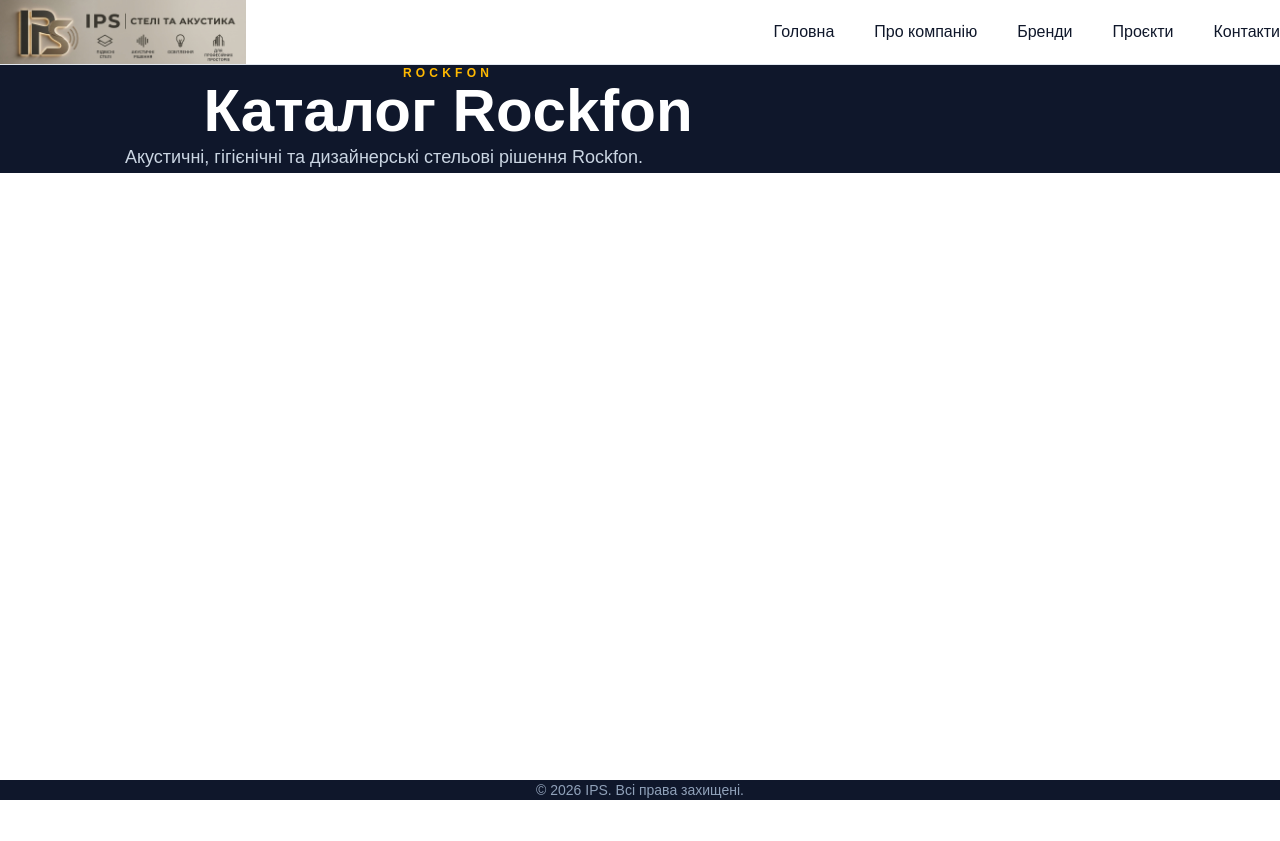
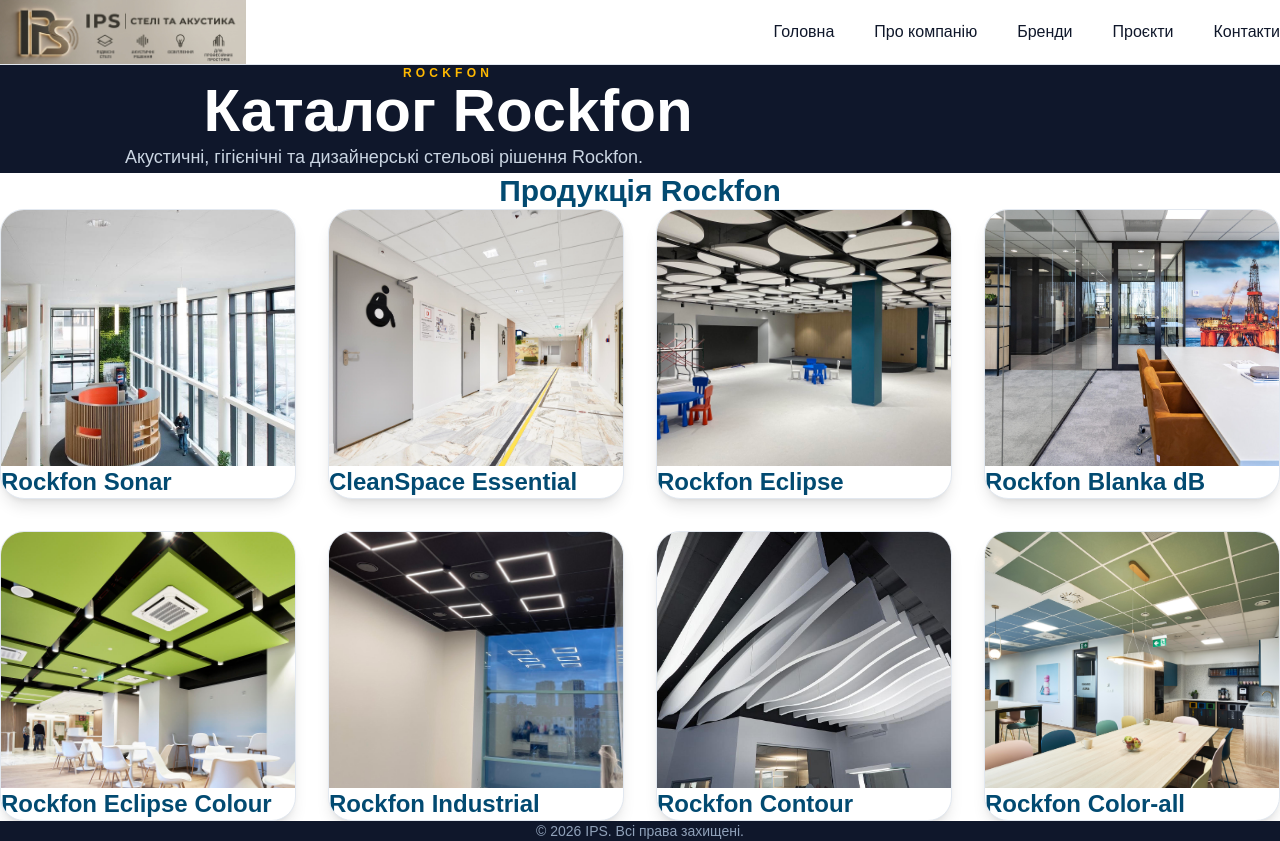
Before and after one commit to 4941598-design/ips-site, a Next.js app: page /brands/rockfon-products in a window 1280 px wide. Before the commit the page ends 800 px from the top, so only its background shows below. Built offline with nearby package versions, Linux system fonts and the light colour scheme.

Commit message:
Rockfon catalog and first product page

```diff
--- a/app/brands/rockfon-products/page.tsx
+++ b/app/brands/rockfon-products/page.tsx
@@ -1,3 +1,45 @@
+const products = [
+  {
+    name: "Rockfon Sonar",
+    image: "/images/products/rockfon/rockfon-sonar.jpg",
+    link: "/products/rockfon-sonar",
+  },
+  {
+    name: "CleanSpace Essential",
+    image: "/images/products/rockfon/cleanspace-essential.jpg",
+    link: "/products/cleanspace-essential",
+  },
+  {
+    name: "Rockfon Eclipse",
+    image: "/images/products/rockfon/rockfon-eclipse.jpg",
+    link: "/products/rockfon-eclipse",
+  },
+  {
+    name: "Rockfon Blanka dB",
+    image: "/images/products/rockfon/rockfon-blanka-db.jpg",
+    link: "/products/rockfon-blanka-db",
+  },
+  {
+    name: "Rockfon Eclipse Colour",
+    image: "/images/products/rockfon/rockfon-eclipse-colour.jpg",
+    link: "/products/rockfon-eclipse-colour",
+  },
+  {
+    name: "Rockfon Industrial",
+    image: "/images/products/rockfon/rockfon-industrial.jpg",
+    link: "/products/rockfon-industrial",
+  },
+  {
+    name: "Rockfon Contour",
+    image: "/images/products/rockfon/rockfon-contour.jpg",
+    link: "/products/rockfon-contour",
+  },
+  {
+    name: "Rockfon Color-all",
+    image: "/images/products/rockfon/rockfon-color-all.jpg",
+    link: "/products/rockfon-color-all",
+  },
+];
 export default function RockfonProductsPage() {
   return (
     <main className="bg-white">
@@ -16,6 +58,37 @@ export default function RockfonProductsPage() {
           </p>
         </div>
       </section>
+      <section className="py-20">
+  <div className="mx-auto max-w-7xl px-6">
+
+    <h2 className="mb-12 text-center text-3xl font-bold text-sky-900">
+      Продукція Rockfon
+    </h2>
+
+    <div className="grid gap-8 md:grid-cols-2 xl:grid-cols-4">
+  {products.map((product) => (
+    <a
+      key={product.name}
+      href={product.link}
+      className="group block overflow-hidden rounded-3xl border border-slate-200 bg-white shadow-lg transition-all duration-300 hover:-translate-y-2 hover:shadow-2xl"
+    >
+      <img
+        src={product.image}
+        alt={product.name}
+        className="h-64 w-full object-cover"
+      />
+
+      <div className="p-6">
+        <h3 className="text-2xl font-bold text-sky-900">
+          {product.name}
+        </h3>
+      </div>
+    </a>
+  ))}
+</div>
+
+  </div>
+</section>
     </main>
   );
 }
--- /dev/null
+++ b/app/products/rockfon-sonar/page.tsx
@@ -0,0 +1,21 @@
+export default function RockfonSonarPage() {
+  return (
+    <main className="bg-white">
+      <section className="bg-slate-900 py-24 text-white">
+        <div className="mx-auto max-w-5xl px-6 text-center">
+          <p className="text-sm font-semibold uppercase tracking-[0.35em] text-amber-400">
+            ROCKFON
+          </p>
+
+          <h1 className="mt-4 text-5xl font-bold">
+            Rockfon Sonar
+          </h1>
+
+          <p className="mx-auto mt-6 max-w-3xl text-lg leading-8 text-slate-300">
+            Акустична стельова система для офісів, освітніх та громадських просторів.
+          </p>
+        </div>
+      </section>
+    </main>
+  );
+}
```
Also changed, not shown: public/images/products/rockfon/rockfon-blanka-db.jpg.
